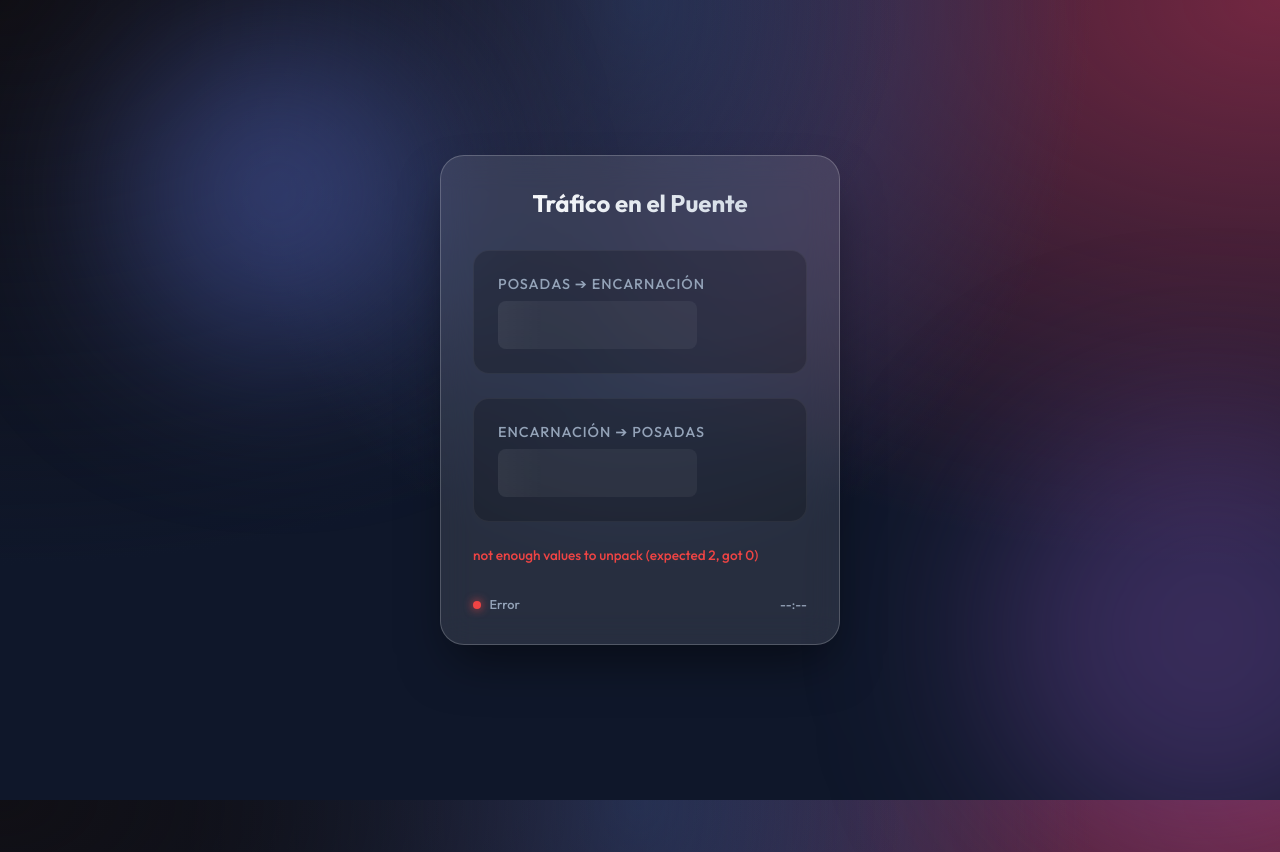
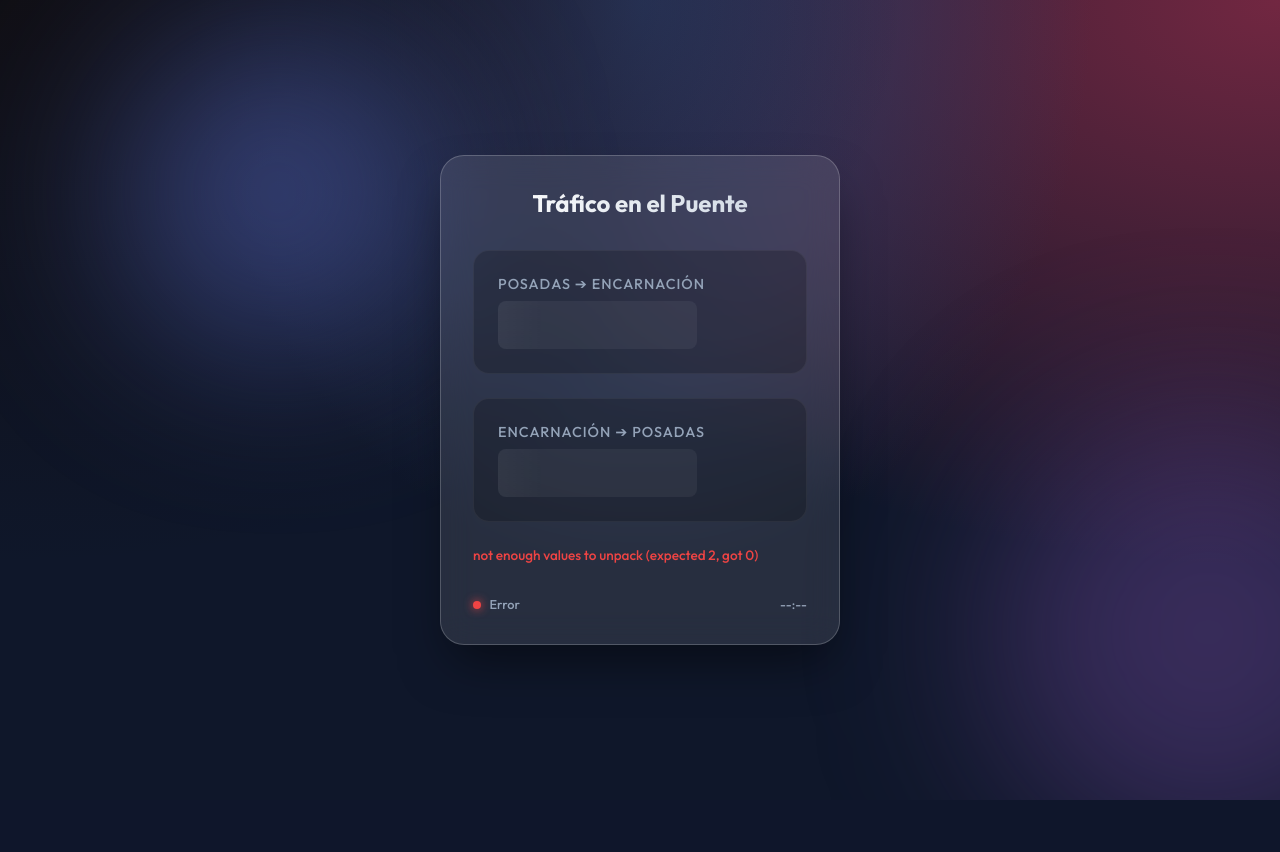
Before and after one commit to radianx/trafico-puente-san-roque-waze, a Flask app: page / in a window 1280 px wide; the page is wider, and only the part inside the window is pictured. After the commit the page ends 800 px from the top of that part, so only its background shows below. Run offline with Flask 3, Linux system fonts and the light colour scheme.

Commit message:
Se corrigen detalles esteticos

```diff
--- a/app.py
+++ b/app.py
@@ -3,7 +3,7 @@
 import threading
 import time
 import logging
-from datetime import datetime
+from datetime import datetime, timezone
 
 # Desactivar logs innecesarios de la librería de Waze
 logging.getLogger("WazeRouteCalculator.WazeRouteCalculator").setLevel(logging.WARNING)
@@ -48,7 +48,7 @@
             # Actualizar Caché Global
             trafico_cache["ida_encarnacion"] = f"{tiempo_ida:.0f}min"
             trafico_cache["vuelta_posadas"] = f"{tiempo_vuelta:.0f}min"
-            trafico_cache["timestamp"] = datetime.now().isoformat()
+            trafico_cache["timestamp"] = datetime.now(timezone.utc).isoformat()
             trafico_cache["status"] = "success"
             trafico_cache["error_message"] = None
 
--- a/templates/index.html
+++ b/templates/index.html
@@ -22,6 +22,7 @@
         body {
             font-family: 'Outfit', sans-serif;
             min-height: 100vh;
+            min-height: 100dvh;
             display: flex;
             align-items: center;
             justify-content: center;
@@ -32,7 +33,17 @@
                 radial-gradient(at 100% 0%, hsla(339,49%,30%,1) 0, transparent 50%);
             color: var(--text-color);
             padding: 1.5rem;
+        }
+
+        .background-orbs {
+            position: fixed;
+            top: 0;
+            left: 0;
+            width: 100%;
+            height: 100%;
             overflow: hidden;
+            z-index: 0;
+            pointer-events: none;
         }
 
         /* Ambient floating orbs for dynamic background */
@@ -186,8 +197,10 @@
     </style>
 </head>
 <body>
-    <div class="orb orb-1"></div>
-    <div class="orb orb-2"></div>
+    <div class="background-orbs">
+        <div class="orb orb-1"></div>
+        <div class="orb orb-2"></div>
+    </div>
 
     <div class="widget-container">
         <h1>Tráfico en el Puente</h1>
@@ -220,10 +233,16 @@
     </div>
 
     <script>
-        function formatTime(isoString) {
+        function formatRelativeTime(isoString) {
             if (!isoString) return '--:--';
             const date = new Date(isoString);
-            return date.toLocaleTimeString('es-AR', { hour: '2-digit', minute: '2-digit', timeZone: 'America/Argentina/Buenos_Aires' });
+            const now = new Date();
+            const diffMs = now - date;
+            const diffMins = Math.floor(diffMs / 60000);
+
+            if (diffMins < 1) return 'hace instantes';
+            if (diffMins === 1) return 'hace 1 min';
+            return `hace ${diffMins} min`;
         }
 
         function extractMinutes(timeStr) {
@@ -253,7 +272,7 @@
 
                     timeIda.innerHTML = `${extractMinutes(data.ida_encarnacion)}<span>min</span>`;
                     timeVuelta.innerHTML = `${extractMinutes(data.vuelta_posadas)}<span>min</span>`;
-                    lastUpdate.textContent = `Act: ${formatTime(data.timestamp)}`;
+                    lastUpdate.textContent = `Actualizado: ${formatRelativeTime(data.timestamp)}`;
                     errorBox.style.display = 'none';
                 } else {
                     statusDot.className = 'status-dot error';
```
